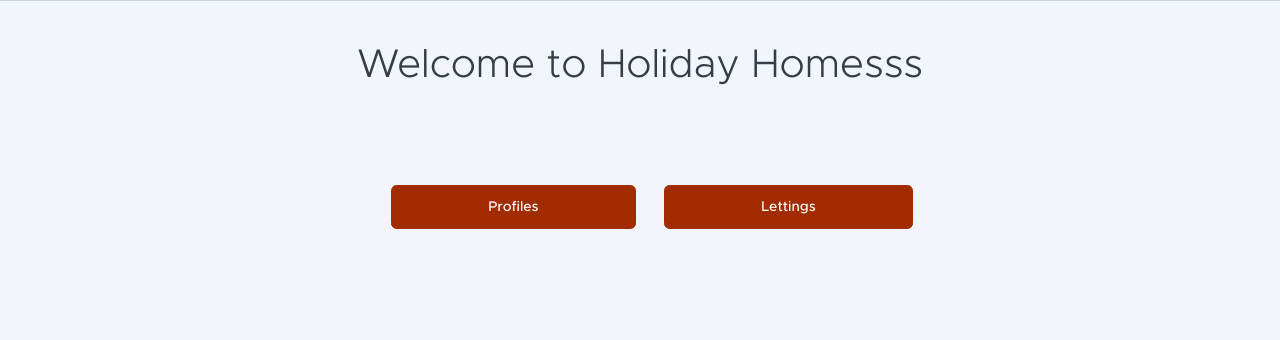
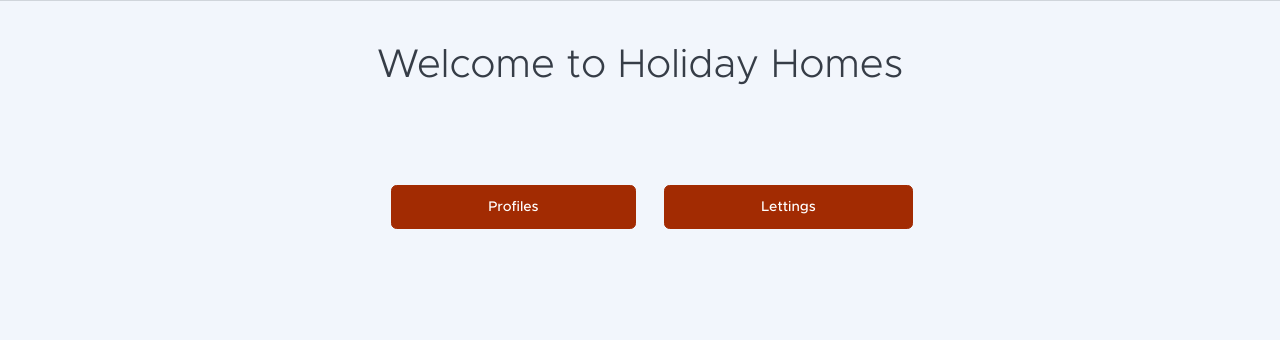
Before and after one commit to AdeVedA/OCLettings--OCR_Mission12, a Django app: page / in a window 1280 px wide. Shown: the part 90-430 px from the top of the page. Run offline with Django 3.2, Linux system fonts and the light colour scheme; some libraries are stand-ins or nearby versions.

Commit message:
CICD one more test

```diff
--- a/templates/index.html
+++ b/templates/index.html
@@ -7,7 +7,7 @@
     <div class="row justify-content-center">
         <div class="col-lg-8">
             <h1 class="page-header-ui-title mb-3 display-6">
-                Welcome to Holiday Homesss
+                Welcome to Holiday Homes
             </h1>
         </div>
     </div>
```
